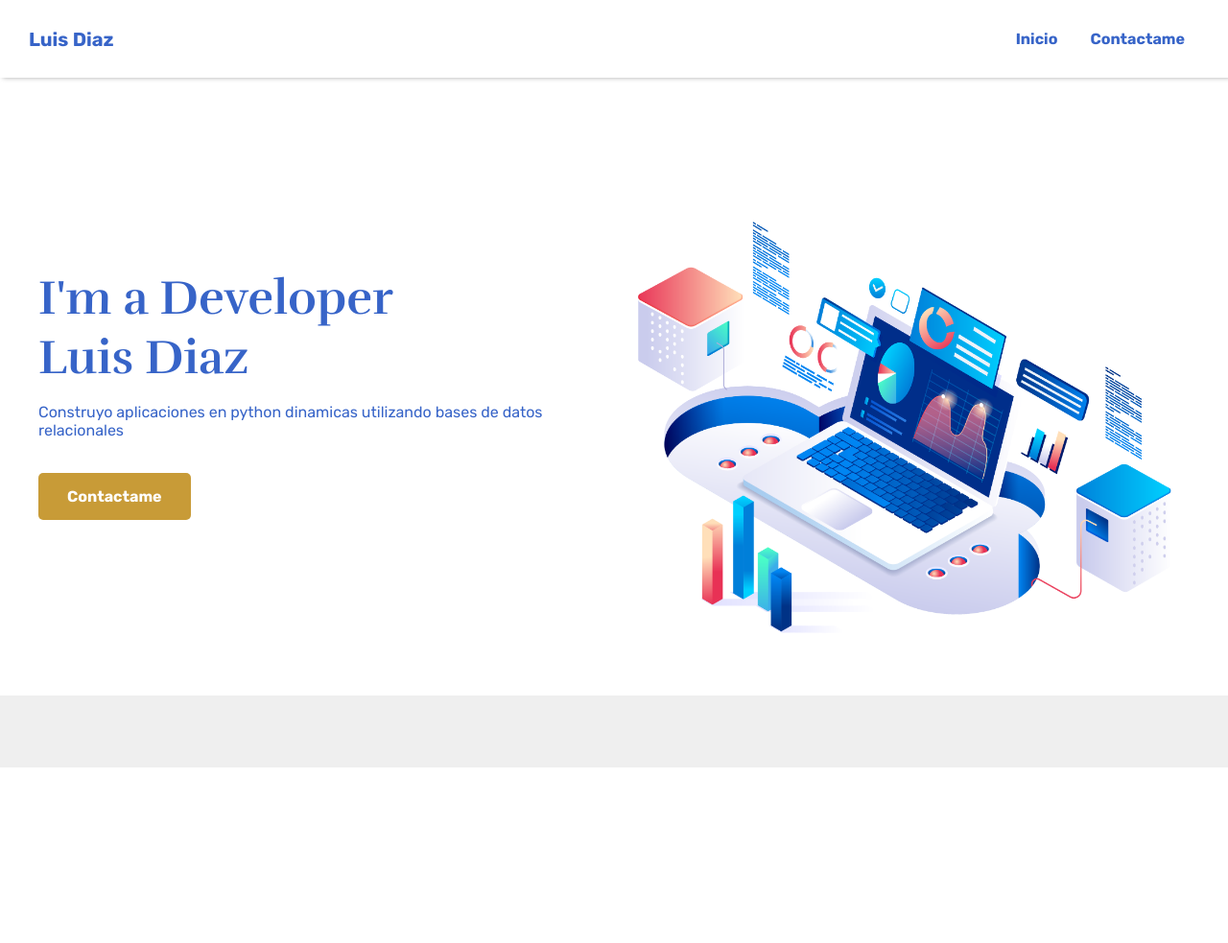
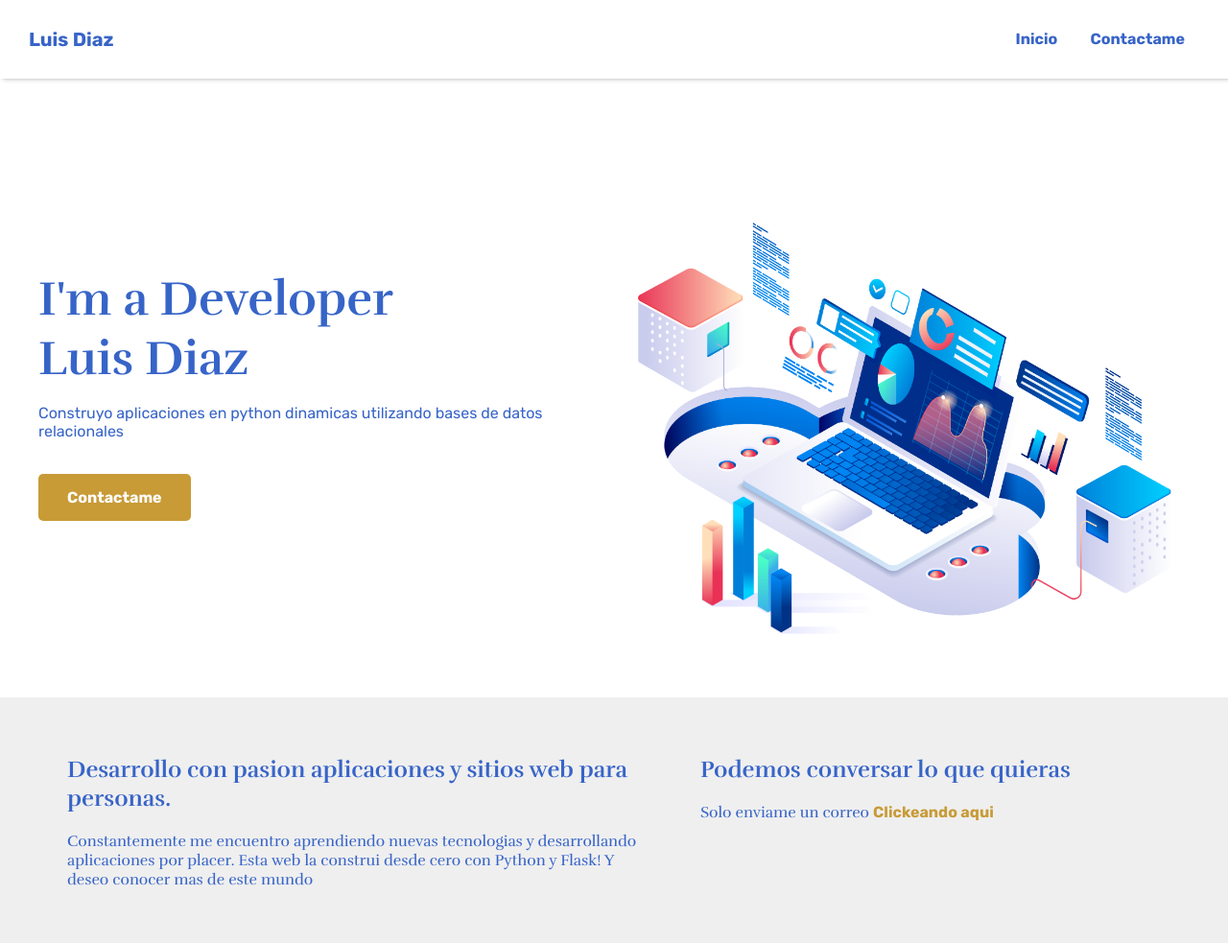
Before and after one commit to luisdiaz2022/Portfolio, a Flask app: page / in a window 1280 px wide. Shown: the whole page at 96% size. Before the commit the page ends 800 px from the top, so only its background shows below. Run offline with Flask 3, Linux system fonts and the light colour scheme.

Commit message:
Added first section

```diff
--- a/app/static/styles.css
+++ b/app/static/styles.css
@@ -1,3 +1,7 @@
+html {
+    font-family: 'Rufina', sans-serif;
+}
+
 body {
     background-color: #efefef;
     margin: 0;
@@ -91,3 +95,29 @@ html body nav ul li a {
 a.btn {
     color: #fff;
 }
+
+.center {
+    display: flex;
+    justify-content: center;
+}
+
+.content {
+    width: 1200px;
+}
+
+.row {
+    display: flex;
+    flex-direction: row;
+}
+
+.orange {
+    color: #C89B37;
+}
+
+.padded {
+    padding: 20px 30px;
+}
+
+.vert-pad {
+    padding: 20px 0;
+}
--- a/app/templates/portfolio/index.html
+++ b/app/templates/portfolio/index.html
@@ -19,4 +19,5 @@ Bienvenido
             </div>
         </div>
     </div>
+{% include 'portfolio/section-first.html' %}
 {% endblock %}
--- /dev/null
+++ b/app/templates/portfolio/section-first.html
@@ -0,0 +1,16 @@
+<div class="center">
+    <div class="content">
+        <div class="row vert-pad">
+            <div class="left padded">
+                <h1>Desarrollo con pasion aplicaciones y sitios web para personas.</h1>
+                <p>Constantemente me encuentro
+                    aprendiendo nuevas tecnologias y desarrollando aplicaciones por placer. Esta web la construi desde cero con Python y
+                    Flask! Y deseo conocer mas de este mundo</p>
+            </div>
+            <div class="right padded">
+                <h1>Podemos conversar lo que quieras</h1>
+                <p>Solo enviame un correo <a href=#contacto class="orange">Clickeando aqui</a></p>
+            </div>
+        </div>
+    </div>
+</div>
```
